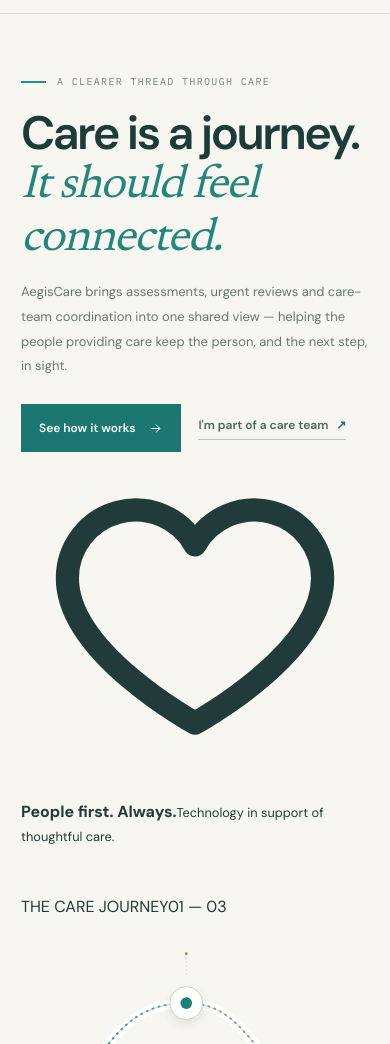
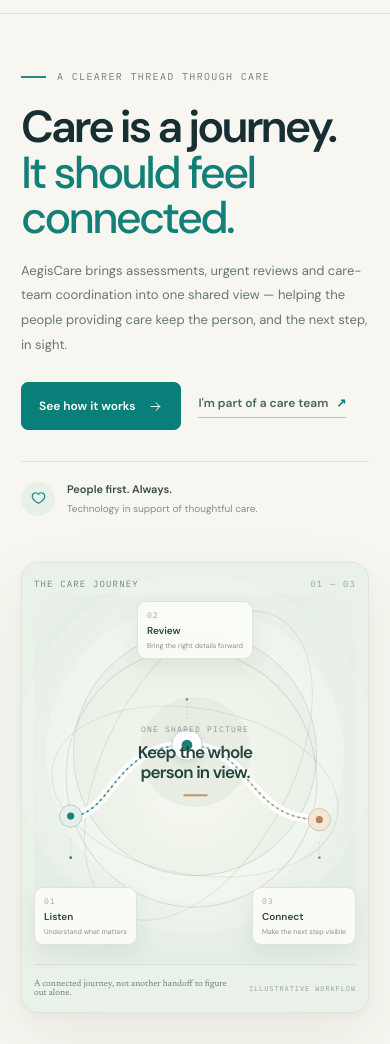
Before and after one commit to priyanshu015211/AegisCare-2.0, a website built with Vite: page frontend/index.html in a window 390 px wide. Shown: the part 56-1100 px from the top of the page. Built offline with nearby package versions, Linux system fonts and the light colour scheme.

Commit message:
style(landing): refine premium product page experience

```diff
--- a/frontend/src/styles/main.css
+++ b/frontend/src/styles/main.css
@@ -429,30 +429,51 @@
 .public-header-cta { display: inline-flex; align-items: center; gap: 11px; padding: 12px 14px; border: 1px solid #cfd7cf; color: var(--public-deep); font-size: 11px; font-weight: 600; transition: background .18s, border-color .18s; }
 .public-header-cta:hover { background: #edf1e9; border-color: #aebfb2; }
 .public-header-cta svg,.public-footer>a:last-child svg { width: 14px; height: 14px; color: var(--public-green); }
-.public-hero { max-width: 1340px; min-height: 650px; margin: 0 auto; padding: 76px 44px 78px; display: grid; grid-template-columns: minmax(0, .88fr) minmax(0, 1.12fr); align-items: center; gap: clamp(46px, 6vw, 88px); }
-.public-hero-copy { max-width: 590px; padding: 8px 0 12px; }
-.public-eyebrow { display: flex; align-items: center; gap: 11px; margin: 0; color: #73847b; font: 10px var(--font-mono); letter-spacing: 1.35px; text-transform: uppercase; }
+.public-hero { max-width: 1400px; min-height: 670px; margin: 0 auto; padding: 78px 48px 86px; display: grid; grid-template-columns: minmax(0, .88fr) minmax(0, 1.12fr); align-items: center; gap: clamp(42px, 5vw, 76px); }
+.public-hero-copy { max-width: 610px; padding: 8px 0 12px; }
+.public-eyebrow { display: flex; align-items: center; gap: 11px; margin: 0; color: #72817a; font: 10px var(--font-mono); letter-spacing: 1.35px; text-transform: uppercase; }
 .eyebrow-rule { flex: 0 0 25px; width: 25px; height: 2px; background: #278d83; }
-.public-hero h1 { max-width: 620px; margin: 27px 0 22px; color: #1d3c39; font-size: clamp(48px, 5.2vw, 74px); line-height: 1.035; letter-spacing: -3.8px; font-weight: 600; }
-.public-hero h1 em,.belief-main h2 em,.public-section-intro h2 em,.workspace-copy h2 em,.ai-copy h2 em { color: #23867c; font-family: "Newsreader", Georgia, serif; font-weight: 400; font-style: italic; letter-spacing: -1.4px; }
-.public-hero-lede { max-width: 515px; margin: 0; color: #667871; font-size: 15px; line-height: 1.9; }
-.public-hero-actions { display: flex; align-items: center; flex-wrap: wrap; gap: 23px; margin-top: 31px; }
-.public-button-primary { display: inline-flex; align-items: center; gap: 13px; padding: 14px 17px; background: var(--public-green); color: white !important; border: 1px solid var(--public-green); font-size: 12px; font-weight: 600; transition: background .18s, transform .18s; }
-.public-button-primary:hover { background: #145e58; border-color: #145e58; transform: translateY(-1px); }
+.public-hero h1 { max-width: 650px; margin: 28px 0 23px; color: #172f32; font-size: clamp(49px, 5.1vw, 76px); line-height: 1.015; letter-spacing: -4.7px; font-weight: 600; }
+.public-hero h1 em { color: #138078; font-style: normal; font-weight: 500; letter-spacing: -4.2px; }
+.public-hero-lede { max-width: 500px; margin: 0; color: #667873; font-size: 15px; line-height: 1.9; }
+.public-hero-actions { display: flex; align-items: center; flex-wrap: wrap; gap: 23px; margin-top: 32px; }
+.public-button-primary { display: inline-flex; align-items: center; gap: 13px; padding: 14px 17px; background: #087f78; color: white !important; border: 1px solid #087f78; border-radius: 7px; font-size: 12px; font-weight: 600; transition: background .18s, transform .18s, box-shadow .18s; }
+.public-button-primary:hover { background: #066760; border-color: #066760; box-shadow: 0 8px 22px #0b756d24; transform: translateY(-2px); }
 .public-button-primary svg,.public-inline-link svg { width: 15px; height: 15px; }
 .public-text-link { padding-bottom: 5px; border-bottom: 1px solid #b8c8bd; color: #48665e !important; font-size: 12px; font-weight: 600; }
-.public-text-link span { color: var(--public-green); margin-left: 5px; }
-.public-hero-note { display: flex; align-items: center; gap: 11px; margin: 47px 0 0; color: #75837b; font-size: 10px; line-height: 1.6; }
-.note-line { width: 23px; height: 1px; background: #c18b57; }
-.public-hero-figure { min-width: 0; margin: 0; }
-.public-photo-wrap { position: relative; overflow: hidden; background: #d8ddd5; aspect-ratio: 1.12 / 1; max-height: 535px; }
-.public-photo-wrap::after { content: ""; position: absolute; inset: 0; pointer-events: none; background: linear-gradient(180deg, transparent 73%, rgb(17 42 39 / 15%) 100%); }
-.public-hero-photo { display: block; width: 100%; height: 100%; object-fit: cover; object-position: center 44%; filter: saturate(.83) contrast(.97); }
-.photo-index { position: absolute; z-index: 1; left: 20px; bottom: 17px; color: #fff; font: 9px var(--font-mono); letter-spacing: 1.2px; text-shadow: 0 1px 5px #122b28aa; }
-.public-hero-figure figcaption { display: flex; align-items: baseline; justify-content: space-between; gap: 18px; padding-top: 13px; border-bottom: 1px solid var(--public-line); padding-bottom: 16px; }
-.photo-caption-main { color: #50645b; font: italic 17px "Newsreader", Georgia, serif; }
-.photo-credit { flex: 0 0 auto; color: #929a90; font-size: 9px; }
-.photo-credit a { color: #65796f; text-decoration: underline; text-underline-offset: 2px; }
+.public-text-link span { color: #087f78; margin-left: 5px; }
+.public-hero-assurance { display: flex; align-items: center; gap: 12px; margin-top: 48px; padding-top: 19px; border-top: 1px solid #e0e5df; color: #60736b; }
+.assurance-mark { width: 34px; height: 34px; flex: 0 0 34px; display: grid; place-items: center; border-radius: 50%; background: #e7f0e9; color: #168077; }
+.assurance-mark svg { width: 17px; height: 17px; }
+.public-hero-assurance > span:last-child { display: flex; flex-direction: column; gap: 3px; }
+.public-hero-assurance strong { color: #354e46; font-size: 11px; font-weight: 600; }
+.public-hero-assurance small { color: #819087; font-size: 10px; }
+
+/* Original care-journey artwork: no stock photography or invented patient imagery. */
+.public-hero-visual { min-width: 0; overflow: hidden; position: relative; padding: 19px 21px 0; border: 1px solid #dce6dd; border-radius: 23px; background: #eaf1e9; box-shadow: 0 24px 65px rgb(30 62 52 / 8%), 0 2px 8px rgb(30 62 52 / 3%); }
+.care-visual-topline { display: flex; align-items: center; justify-content: space-between; color: #6e8578; font: 9px var(--font-mono); letter-spacing: 1.15px; }
+.care-visual-topline span:last-child { color: #97a99c; }
+.care-visual-art { height: clamp(380px, 38vw, 490px); min-height: 380px; position: relative; margin-top: 5px; isolation: isolate; background: radial-gradient(ellipse at 49% 48%, #f7f8f1 0%, #edf3e9 38%, #e5eee6 72%, #eaf1e9 100%); border-radius: 15px 15px 0 0; }
+.care-visual-art::before { content: ""; position: absolute; z-index: -1; width: 64%; aspect-ratio: 1; top: 11%; left: 18%; border: 1px solid #d1dfd4; border-radius: 50%; box-shadow: 0 0 0 27px rgb(255 255 255 / 19%), 0 0 0 57px rgb(255 255 255 / 12%); }
+.care-visual-art::after { content: ""; position: absolute; z-index: -1; width: 28%; aspect-ratio: 1; top: 25%; left: 36%; border-radius: 50%; background: #e4ebdf; opacity: .72; }
+.care-orbit { position: absolute; z-index: 0; border: 1px solid rgb(135 166 147 / 28%); border-radius: 50%; pointer-events: none; }
+.care-orbit-one { width: 78%; height: 70%; left: 10%; top: 15%; transform: rotate(-18deg); }
+.care-orbit-two { width: 58%; height: 91%; left: 22%; top: 1%; transform: rotate(28deg); border-color: rgb(188 155 116 / 23%); }
+.care-orbit-three { width: 90%; height: 45%; left: 5%; top: 31%; transform: rotate(10deg); border-color: rgb(135 166 147 / 20%); }
+.care-route-svg { position: absolute; z-index: 1; inset: 0; width: 100%; height: 100%; overflow: visible; }
+.care-visual-center-note { position: absolute; z-index: 2; top: 43%; left: 50%; width: 190px; transform: translate(-50%, -50%); display: flex; flex-direction: column; align-items: center; text-align: center; pointer-events: none; }
+.center-note-kicker { color: #85998d; font: 8px var(--font-mono); letter-spacing: 1.2px; }
+.care-visual-center-note strong { margin-top: 9px; color: #23443d; font-size: clamp(17px, 1.7vw, 23px); font-weight: 600; line-height: 1.13; letter-spacing: -.8px; }
+.center-note-rule { width: 24px; height: 2px; margin-top: 12px; background: #bd946b; }
+.care-stage { position: absolute; z-index: 3; min-width: 150px; display: flex; flex-direction: column; gap: 3px; padding: 10px 13px 11px; border: 1px solid #dbe5dc; border-radius: 9px; background: rgb(251 252 248 / 96%); box-shadow: 0 9px 25px rgb(36 68 57 / 8%); }
+.care-stage-number { color: #9aab9e; font: 8px var(--font-mono); letter-spacing: 1px; }
+.care-stage strong { color: #28483f; font-size: 12px; font-weight: 600; }
+.care-stage small { color: #84938a; font-size: 9px; white-space: nowrap; }
+.care-stage-one { left: 1%; bottom: 8%; }
+.care-stage-two { left: 50%; top: 4%; transform: translateX(-50%); }
+.care-stage-three { right: 1%; bottom: 8%; }
+.care-visual-footer { min-height: 48px; display: flex; align-items: center; justify-content: space-between; gap: 14px; border-top: 1px solid #d8e2d9; color: #6f8277; font: 10px "Newsreader", Georgia, serif; }
+.care-visual-footer span:last-child { color: #92a297; font: 8px var(--font-mono); letter-spacing: .9px; white-space: nowrap; }
 
 .public-belief { padding: 89px max(44px, calc((100vw - 1252px) / 2)) 53px; background: #183e3a; color: #f7f5ec; }
 .belief-label { display: flex; align-items: center; gap: 17px; color: #a5c2b5; font: 10px var(--font-mono); letter-spacing: 1.2px; text-transform: uppercase; }
@@ -516,9 +537,12 @@
 
 @media (max-width: 980px) {
   .public-header { padding: 0 27px; }
-  .public-hero { padding: 62px 27px 68px; gap: 35px; grid-template-columns: .95fr 1.05fr; }
-  .public-hero h1 { font-size: clamp(43px, 5.2vw, 60px); letter-spacing: -2.8px; }
-  .public-hero-figure figcaption { align-items: flex-start; flex-direction: column; gap: 5px; }
+  .public-hero { padding: 62px 27px 68px; gap: 35px; grid-template-columns: .92fr 1.08fr; }
+  .public-hero h1 { font-size: clamp(43px, 5.2vw, 62px); letter-spacing: -3.2px; }
+  .public-hero h1 em { letter-spacing: -3px; }
+  .care-visual-art { height: 410px; min-height: 410px; }
+  .care-stage { min-width: 132px; padding: 9px 10px; }
+  .care-stage small { font-size: 8px; }
   .belief-main { grid-template-columns: 1fr .82fr; gap: 45px; }
   .public-section-intro { grid-template-columns: .55fr 1fr; }
   .section-intro-copy { grid-column: 2; }
@@ -530,14 +554,26 @@
   .public-nav { display: none; }
   .public-header-cta { padding: 10px 11px; font-size: 10px; }
   .public-brand-mark { width: 35px; height: 35px; }
-  .public-hero { display: flex; flex-direction: column; align-items: stretch; padding: 53px 21px 49px; gap: 35px; }
-  .public-hero h1 { max-width: 540px; margin: 22px 0 17px; font-size: clamp(43px, 12vw, 58px); letter-spacing: -2.5px; }
+  .public-hero { display: flex; flex-direction: column; align-items: stretch; padding: 48px 21px 49px; gap: 34px; }
+  .public-hero h1 { max-width: 560px; margin: 22px 0 17px; font-size: clamp(42px, 11.5vw, 58px); letter-spacing: -2.9px; }
+  .public-hero h1 em { letter-spacing: -2.7px; }
   .public-hero-lede { font-size: 13px; }
   .public-hero-actions { gap: 17px; margin-top: 25px; }
-  .public-hero-note { margin-top: 31px; }
-  .public-photo-wrap { aspect-ratio: 1.12 / 1; }
-  .public-hero-figure figcaption { padding-top: 11px; }
-  .photo-caption-main { font-size: 16px; }
+  .public-hero-assurance { margin-top: 31px; }
+  .public-hero-visual { padding: 15px 12px 0; border-radius: 17px; }
+  .care-visual-art { height: 370px; min-height: 370px; }
+  .care-visual-art::before { width: 76%; left: 12%; top: 10%; }
+  .care-visual-art::after { width: 34%; left: 33%; top: 28%; }
+  .care-visual-center-note { top: 45%; width: 145px; }
+  .care-visual-center-note strong { font-size: 17px; }
+  .care-stage { min-width: 0; max-width: 122px; padding: 8px 9px; }
+  .care-stage strong { font-size: 10px; }
+  .care-stage small { font-size: 7px; white-space: normal; line-height: 1.3; }
+  .care-stage-one { left: 0; bottom: 5%; }
+  .care-stage-two { top: 2%; }
+  .care-stage-three { right: 0; bottom: 5%; }
+  .care-visual-footer { font-size: 9px; }
+  .care-visual-footer span:last-child { font-size: 7px; }
   .belief-main { display: block; margin-top: 28px; }
   .public-belief { padding: 65px 23px 38px; }
   .belief-main h2 { font-size: 37px; letter-spacing: -1.25px; }
```
